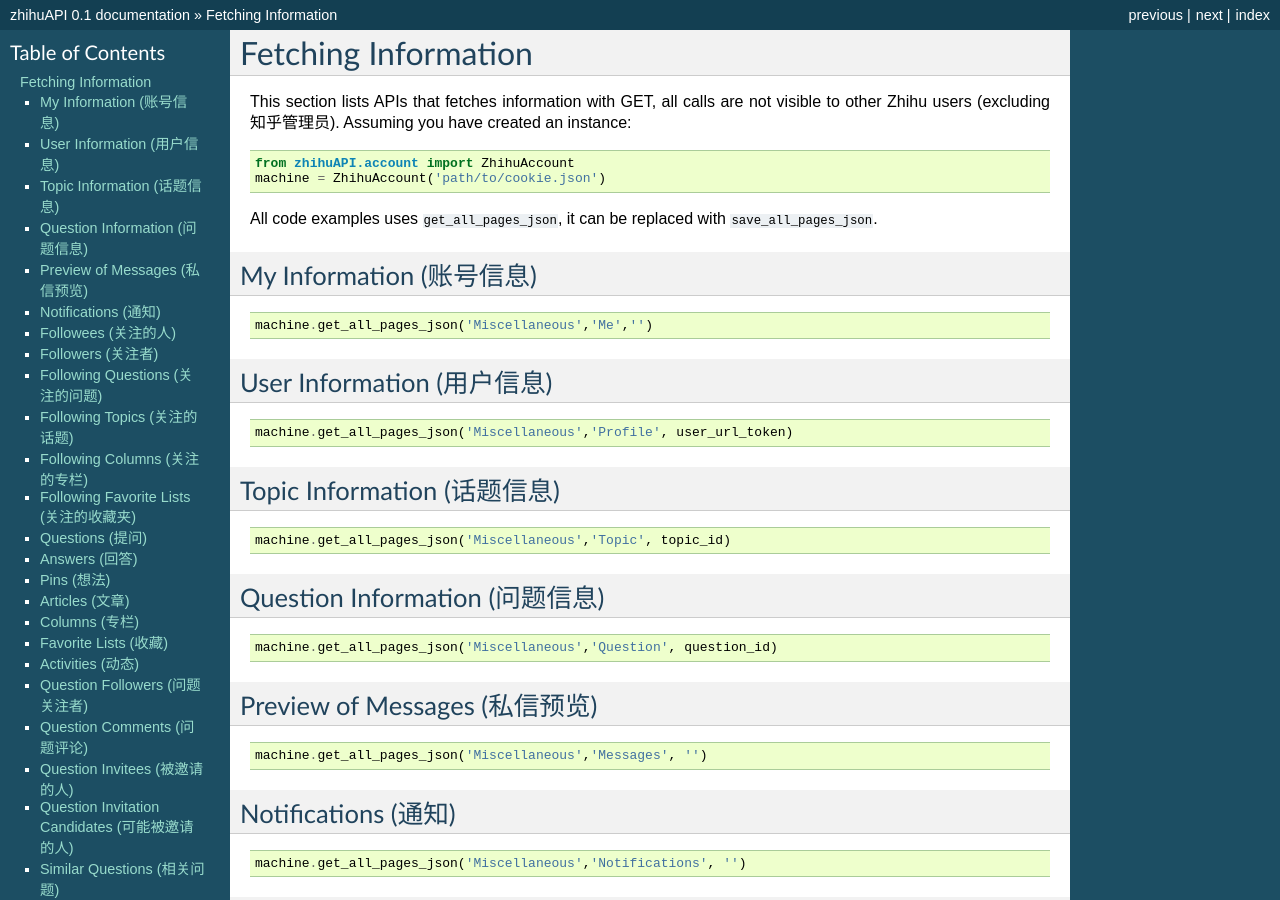
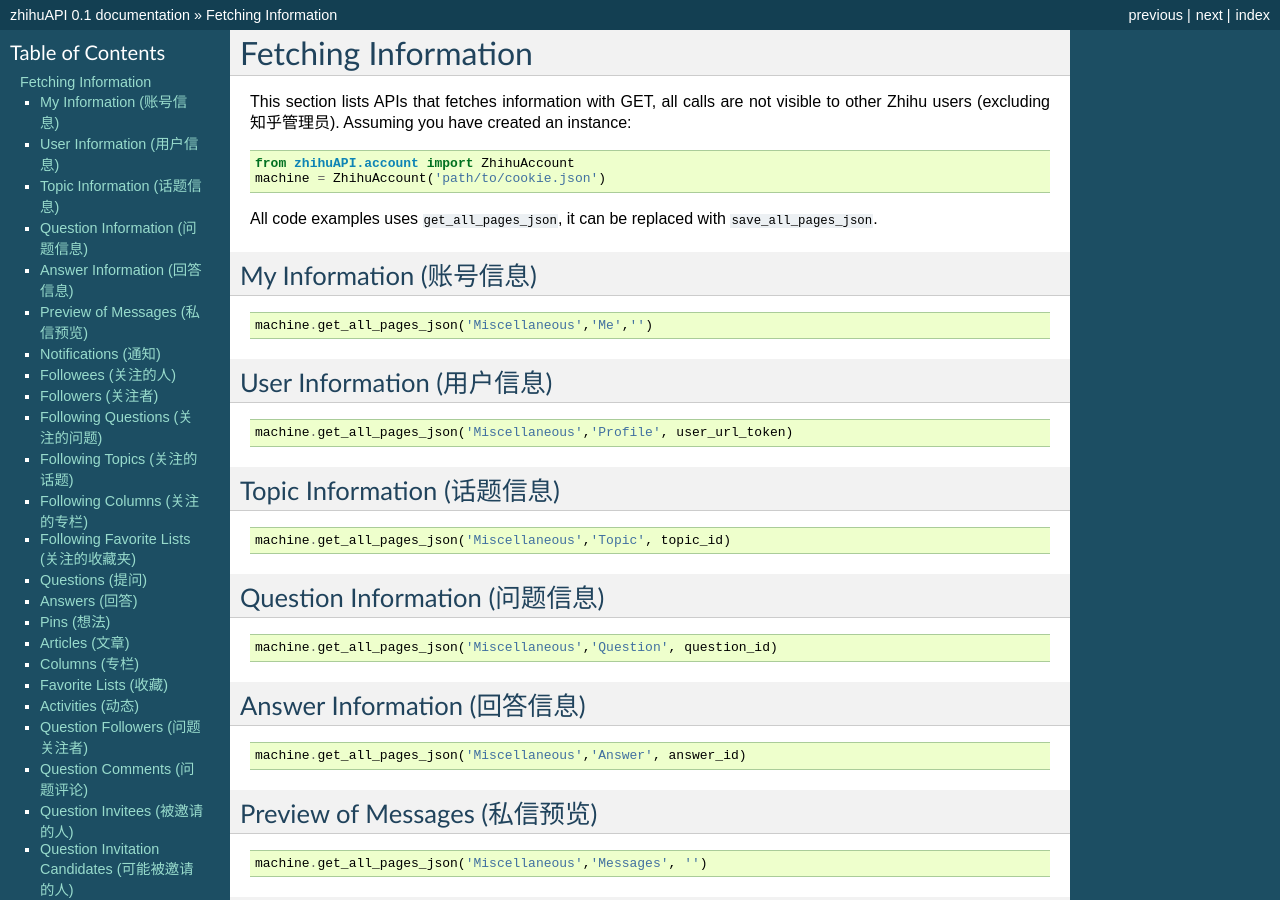
Before and after one commit to vaporized/zhihuAPI, a Sphinx documentation site: the page built from docs/fetch_info.rst, in a window 1280 px wide and 900 px high. Built offline with Sphinx 7.4.7, drawn with Linux system fonts in a browser that asks for light colours.

Commit message:
Added answer info APIs

```diff
--- a/docs/fetch_info.rst
+++ b/docs/fetch_info.rst
@@ -38,6 +38,13 @@
 .. code:: python
 
     machine.get_all_pages_json('Miscellaneous','Question', question_id)
+
+
+Answer Information (回答信息)
+--------------------------------
+.. code:: python
+
+    machine.get_all_pages_json('Miscellaneous','Answer', answer_id)
 
 
 Preview of Messages (私信预览)
```
Also changed, not shown: 1 other file.
